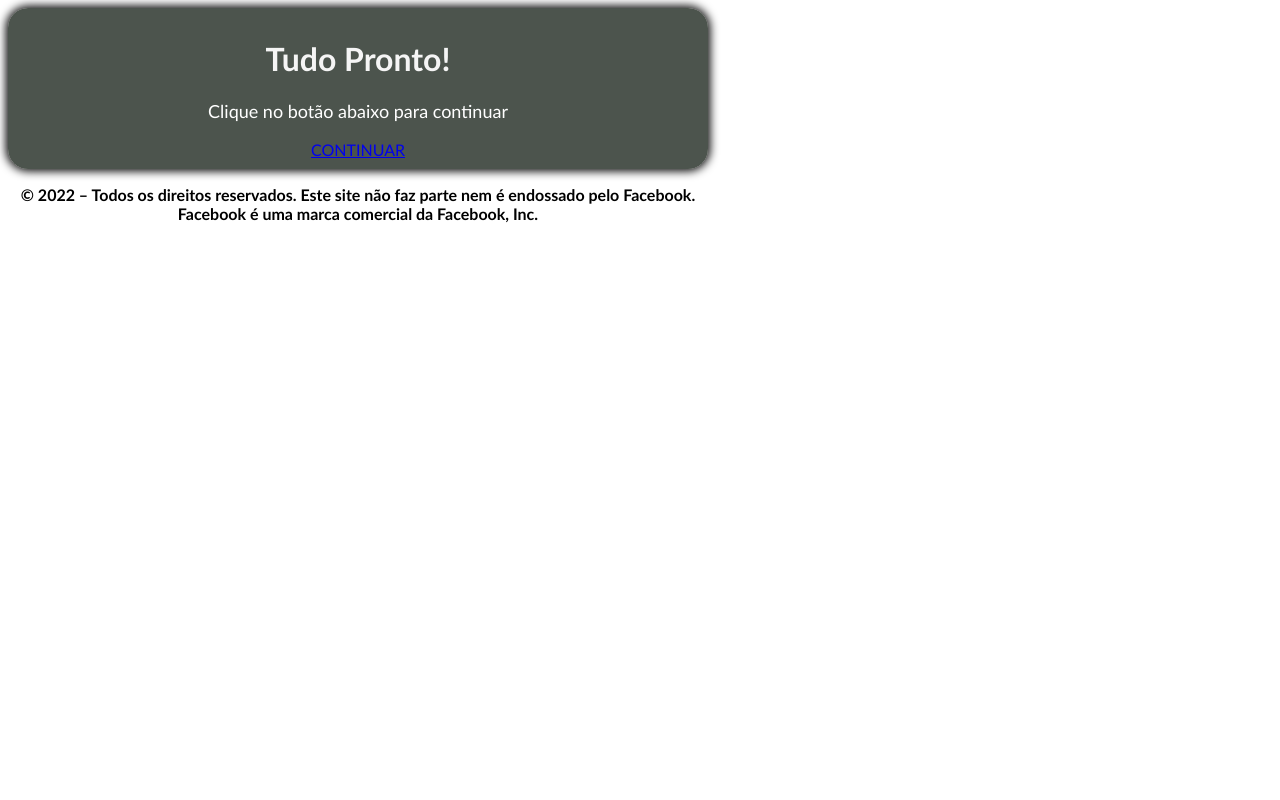
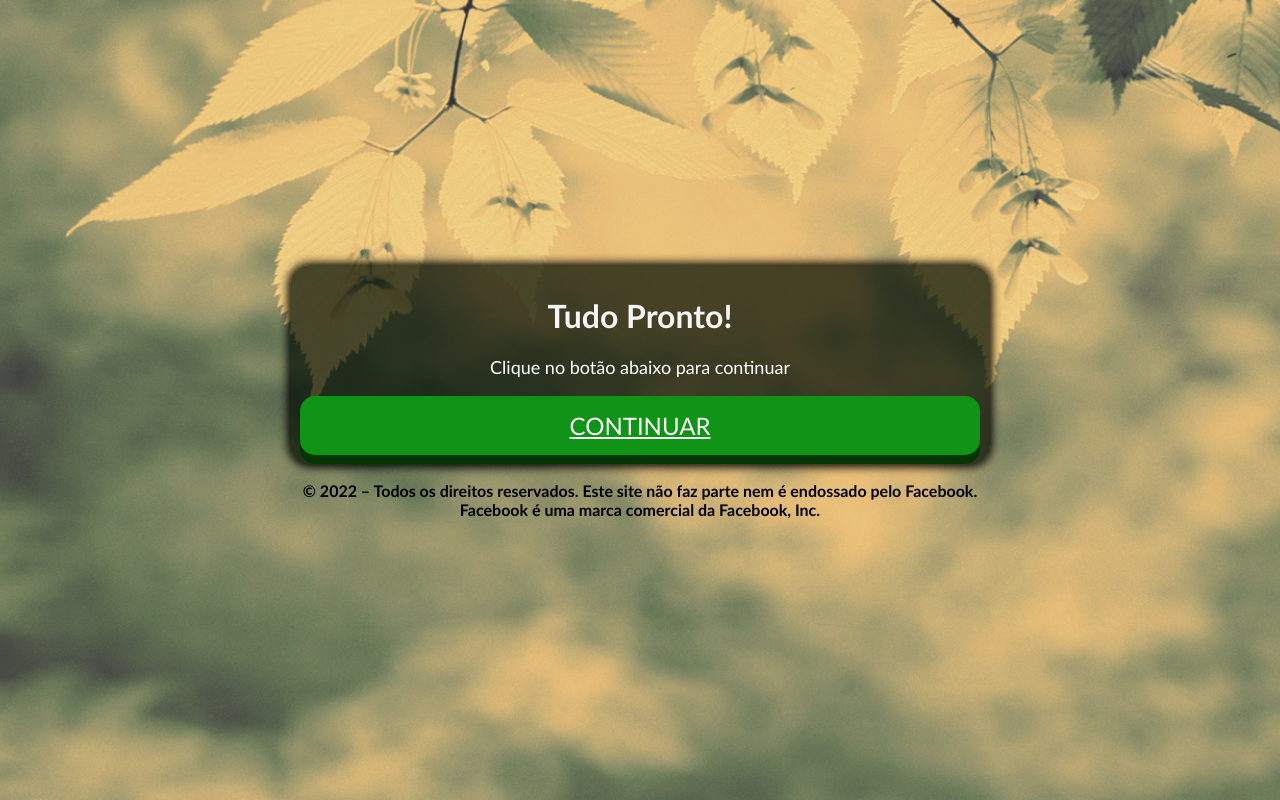
Before and after one commit to PGZdev/PGZdev.github.io, a plain HTML site: page ps.html in a window 1280 px wide. Drawn offline with Linux system fonts and the light colour scheme; files that its build step writes are made by us from their sources.

Commit message:
Add files via upload

```diff
--- a/ps.html
+++ b/ps.html
@@ -3,7 +3,6 @@
 <head>
     <meta charset="utf-8">
     <meta name="viewport" content="width=device-width, initial-scale=1, shrink-to-fit=no">
-<link rel="stylesheet" href="style.css">
     <title>Tudo Pronto!</title>
 
     <script>
@@ -19,10 +18,26 @@
             fbq('init', '709809223778179');
             fbq('track', 'AddToCart');
     </script>
+
     <noscript><img height="1" width="1" style="display:none"
         src="https://www.facebook.com/tr?id=507955927545902&ev=AddToCart&noscript=1"
     /></noscript>
 
+    <link rel="stylesheet" href="./assets/css/style.css">
+    <style>
+        body {
+            padding: 0;
+            margin: 0;
+            display: flex;
+            flex-direction: column;
+            justify-content: center;
+            align-items: center;
+            width: 100vw;
+            height: 100vh;
+            background: url("./assets/img/back2.jpg") no-repeat fixed center;
+            background-size: cover;
+        }
+    </style>
 </head>
 <body>
     <div class="container">
@@ -33,12 +48,12 @@
     <p>Clique no botão abaixo para continuar</p>
     </div>
     <div class="answer">
-<a class="btn" href="https://osegredodaboaforma.com/">CONTINUAR</a>
+    <a class="button" href="https://osegredodaboaforma.com/">CONTINUAR</a>
     </div>
     </div>
     </div>
     <p style="text-align: center; font-weight: bold;">© 2022 – Todos os direitos reservados. Este site não faz parte nem é endossado pelo Facebook. Facebook é uma marca comercial da Facebook, Inc.</p>
     </div>
-<script type="text/javascript" src="script.js"></script>
+    <script type="text/javascript" src="./assets/js/script.js"></script>
 </body>
 </html>
```
Also changed, not shown: index.html (+0 -1 lines). Lines whose indentation alone changed are shown as unchanged.
